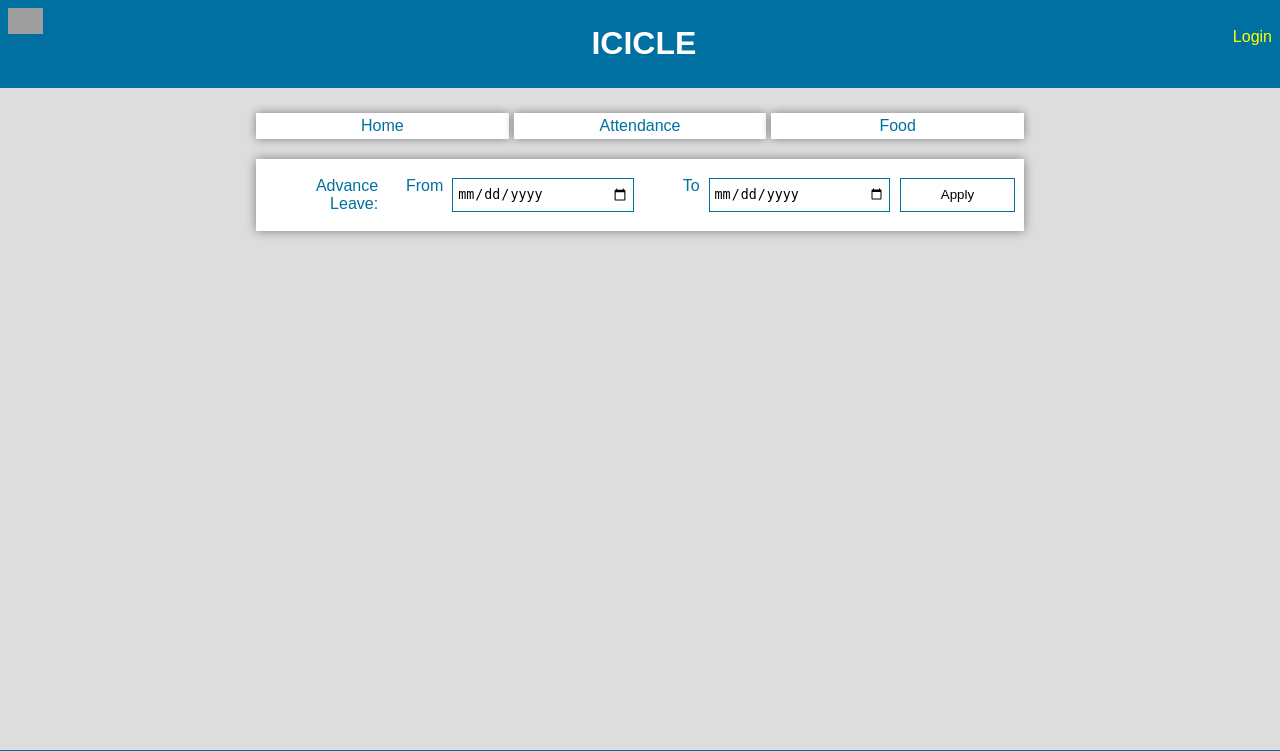
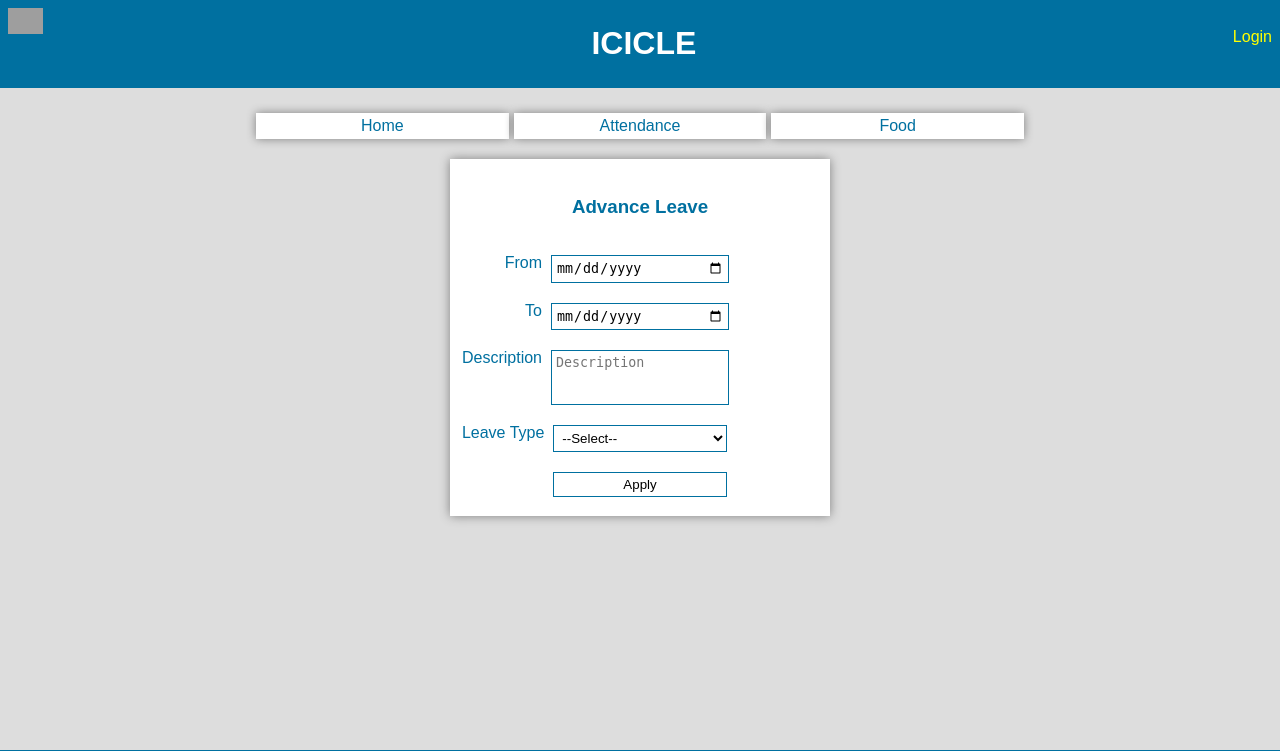
Before and after one commit to iceanimations/icicle, a Django app: template attendance/templates/attendance/advance_leave.html in a window 1280 px wide. Shown: the top 751 px of the page. Run offline with Django 3.2, Linux system fonts and the light colour scheme; the template is opened without the code that fills it: values that come from a table or form of the project are taken from there, others are empty; data comes from the database, SQL or seed files in the repository; both versions use the stored data as it was after the commit; grey boxes are pictures that could not be loaded.

Commit message:
description field refilled in attenace, implementing advance_leave.html

```diff
--- a/attendance/templates/attendance/advance_leave.html
+++ b/attendance/templates/attendance/advance_leave.html
@@ -3,17 +3,54 @@
 {% block content %}
 
 
-<div class="row box">
-	<form class="col-12">
+<div class="row">
+	<div class="col-3"></div>
+	<form class="col-6 box" method="post">
+		{% csrf_token %}
 		<div class="row-simple">
-			<label class="col-2">Advance Leave:</label>
-			<label class="col-1">From</label>
-			<input class="col-3" type="date" />
-			<label class="col-1">To</label>
-			<input class="col-3" type="date" />
-			<input class="col-2" type="submit" value="Apply" />
+			<h3 class="col-12 text-center">Advance Leave</h3>
+		</div>
+		{% if errors %}
+			<div class="row-simple red">
+				<div class="col-12 text-center">{{ errors.0 }}</div>
+			</div>
+		{% endif %}
+		<div class="row-simple">
+			<label class="col-3">From</label>
+			<input class="col-6" type="date" name="dateFrom" />
+			<div class="col-3"></div>
+		</div>
+		<div class="row-simple">
+			<label class="col-3">To</label>
+			<input class="col-6" type="date" name="dateTo" />
+			<div class="col-3"></div>
+		</div>
+		<div class="row-simple">
+			<label class="col-3">Description</label>
+			{% if desc %}
+				<textarea class="col-6" rows="3" placeholder="Description" name="description" >{{ desc }}</textarea>
+			{% else %}
+				<textarea class="col-6" rows="3" placeholder="Description" name="description" ></textarea>
+			{% endif %}
+			<div class="col-3"></div>
+		</div>
+		<div class="row-simple">
+			<label class="col-3">Leave Type</label>
+			<select class="col-6" name="leaveType">
+				<option value="0">--Select--</option>
+				{% for lt in leaveTypes %}
+					<option value="lt.pk">{{ lt.name }}</option>
+				{% endfor %}
+			</select>
+			<div class="col-3"></div>
+		</div>
+		<div class="row-simple">
+			<div class="col-3"></div>
+			<input class="col-6" type="submit" value="Apply" />
+			<div class="col-3"></div>
 		</div>
 	</form>
+	<div class="col-3"></div>
 </div>
 
 {% endblock %}
--- a/attendance/templates/attendance/attendance.html
+++ b/attendance/templates/attendance/attendance.html
@@ -57,7 +57,7 @@
 				</select>
 			</div>
 			<!-- absents list -->
-			{% for absent in absents %}
+			{% for absent, desc in absents %}
 			<div class="row-simple box">
 				<div class="col-12">
 					<div class="row-simple">
@@ -75,7 +75,7 @@
 						<span class="col-8 text-right gray font-small"><i>{{ absent.date|date:"l" }}</i></span>
 					</div>
 					<div class="row-simple">
-						<textarea rows="2" placeholder="Description" class="col-12" name="{{ absent.date|date:"Y-m-d" }}"></textarea>
+						<textarea rows="2" placeholder="Description" class="col-12" name="{{ absent.date|date:"Y-m-d" }}">{{ desc }}</textarea>
 					</div>
 				</div>
 			</div>
```
Also changed, not shown: attendance/views.py (+80 -10 lines), db.sqlite3.
